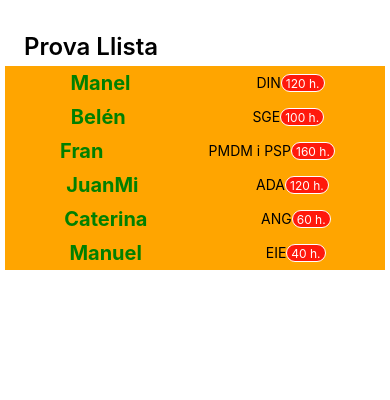
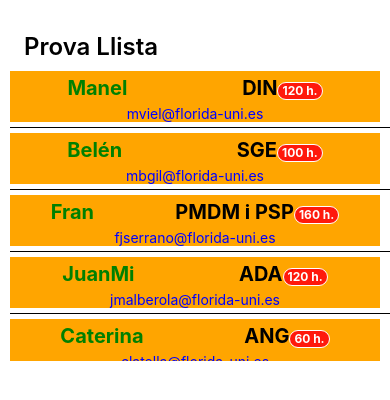
Before and after one commit to mvielcor/ExerciciLlistes, a React Native app: screen / in a window 390 px wide. Shown: the top 400 px of the page. Built offline with nearby package versions, Linux system fonts and the light colour scheme.

Commit message:
Afegisc separador i email

```diff
--- a/App.js
+++ b/App.js
@@ -6,7 +6,7 @@
  * @flow strict-local
  */
 
-import React, {Component} from 'react';
+import React, { Component } from 'react';
 import {
   StyleSheet,
   View,
@@ -15,25 +15,26 @@ import {
   FlatList,
 } from 'react-native';
 import { ElementLlista } from './components/ElementLlista';
+import {SeparadorLlista } from './components/SeparadorLlista';
 
 export class App extends Component {
-  constructor(props){
+  constructor(props) {
     super(props)
     //dadesAMostrar com a variable de l'estat de la classe
     //Afegim més informació al nostre array de dades
-    this.state={
-      dadesAMostrar:[
-        {profe:'Manel', modul:'DIN',hores:120},
-        {profe:'Belén', modul:'SGE',hores:100},
-        {profe:'Fran', modul:'PMDM i PSP',hores:160},
-        {profe:'JuanMi', modul:'ADA',hores:120},
-        {profe:'Caterina', modul:'ANG',hores:60},
-        {profe:'Manuel', modul:'EIE',hores:40}
+    this.state = {
+      dadesAMostrar: [
+        { profe: 'Manel', modul: 'DIN', hores: 120, email: 'mviel@florida-uni.es' },
+        { profe: 'Belén', modul: 'SGE', hores: 100, email: 'mbgil@florida-uni.es' },
+        { profe: 'Fran', modul: 'PMDM i PSP', hores: 160, email: 'fjserrano@florida-uni.es' },
+        { profe: 'JuanMi', modul: 'ADA', hores: 120, email: 'jmalberola@florida-uni.es' },
+        { profe: 'Caterina', modul: 'ANG', hores: 60, email: 'clatella@florida-uni.es' },
+        { profe: 'Manuel', modul: 'EIE', hores: 40, email: 'mmiquel@florida-uni.es' }
       ]
     }
   }
 
-  render(){
+  render() {
     return (
       <>
         <StatusBar barStyle="dark-content" />
@@ -41,14 +42,15 @@ export class App extends Component {
           <View style={styles.sectionContainer}>
             <Text style={styles.sectionTitle}>Prova Llista</Text>
           </View>
-        <View style={{height:300}}>
+          <View style={{ height: 300 }}>
             {/* Volem que al fer click en un nom de la llista ens mostre un alert indicant
-              el nom que hem clicat en la*/}
+              el nom que hem clicat en la llista*/}
             <FlatList
               data={this.state.dadesAMostrar}
-           keyExtractor={(item, index)=>index.toString()}
-           style={{padding:5}}
-           renderItem={(item)=>(<ElementLlista elementAMostrar={item}/>  )}
+              keyExtractor={(item, index) => index.toString()}
+              style={{ padding: 5 }}
+              renderItem={(item) => (<ElementLlista elementAMostrar={item} />)}
+              ItemSeparatorComponent={()=>(<SeparadorLlista/>)}
             />
 
           </View>
--- a/components/ElementLlista.js
+++ b/components/ElementLlista.js
@@ -29,22 +29,32 @@ export class ElementLlista extends Component {
     }
     render() {
         return (
-            <Pressable onPress={this.viewPolsat}>
-                <View elevation={4} style={{ backgroundColor: 'orange', flexDirection: 'row', alignItems: 'center', justifyContent:'space-around' }}>
-                    {/* Programem l'event onPress per a que execute un callback*/}
+            <Pressable elevation={4} onPress={this.viewPolsat} style={{margin:5, borderRadius:5}}>
+            {/*Afegim el component Pressable per a saber quan es clica sobre el view i distingir
+                el click que fem sobre el text del nom del profe i el que fem sobre el view
+            */}
+                <View  style={{ backgroundColor: 'orange', flexDirection: 'row', alignItems: 'center', justifyContent:'space-around' }}>
+                    {/* Programem l'event onPress per a que execute un callback quan cliquem sobre el nom del profe*/}
                     <View>
-                        <Text style={{ color: 'green', fontSize: 20, fontWeight: 'bold', margin: 5 }}
-                            onPress={this.elementPolsat.bind(this, this.props.elementAMostrar.item)}>
+                        <Text style={styles.text}
+                            onPress={this.elementPolsat.bind(this, this.props.elementAMostrar.item)}
+                        >
                             {this.props.elementAMostrar.item.profe}
                         </Text>
                     </View>
                     <View >
-                        <Text>{this.props.elementAMostrar.item.modul}
+                        <Text style={[styles.text,{color:'black'}]}>{this.props.elementAMostrar.item.modul}
                             <Badge value={this.props.elementAMostrar.item.hores + ' h.'} status="error" />
                         </Text>
                     </View>
+                </View>
+                <View style={{backgroundColor:'orange', alignItems:'center'}}>
+                    <Text style={{color:'blue'}}>{this.props.elementAMostrar.item.email}</Text>
                 </View>
             </Pressable>
         )
     }
 }
+const styles = StyleSheet.create({
+    text: { color: 'green', fontSize: 20, fontWeight: 'bold', margin: 5 },
+})
--- /dev/null
+++ b/components/SeparadorLlista.js
@@ -0,0 +1,19 @@
+/* eslint-disable react-native/no-inline-styles */
+import React, {Component} from 'react';
+import {View} from 'react-native';
+
+export class SeparadorLlista extends Component {
+  render() {
+    return (
+      <View
+        style={{
+          marginLeft: 5,
+          marginRight: 5,
+          height: 1,
+          width: '100%',
+          backgroundColor: '#000',
+        }}
+      />
+    );
+  }
+}
```
Lines whose indentation alone changed are shown as unchanged.
